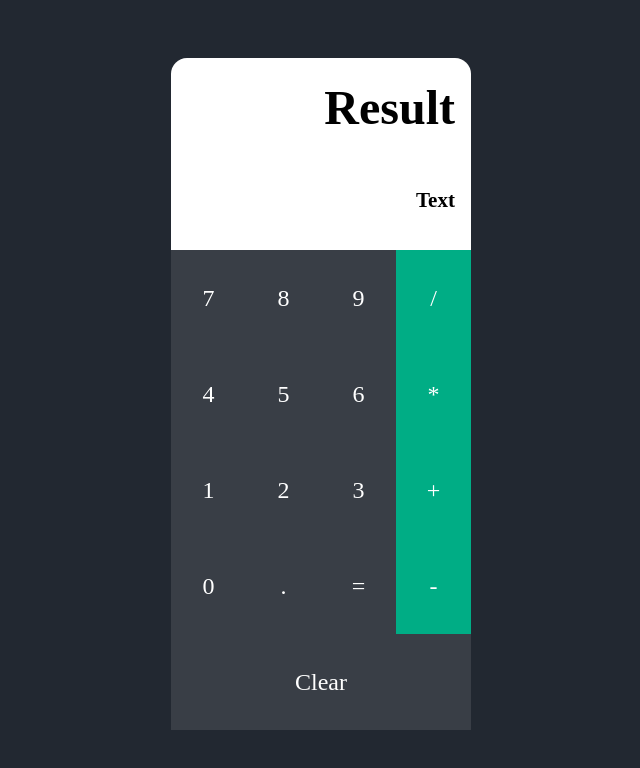
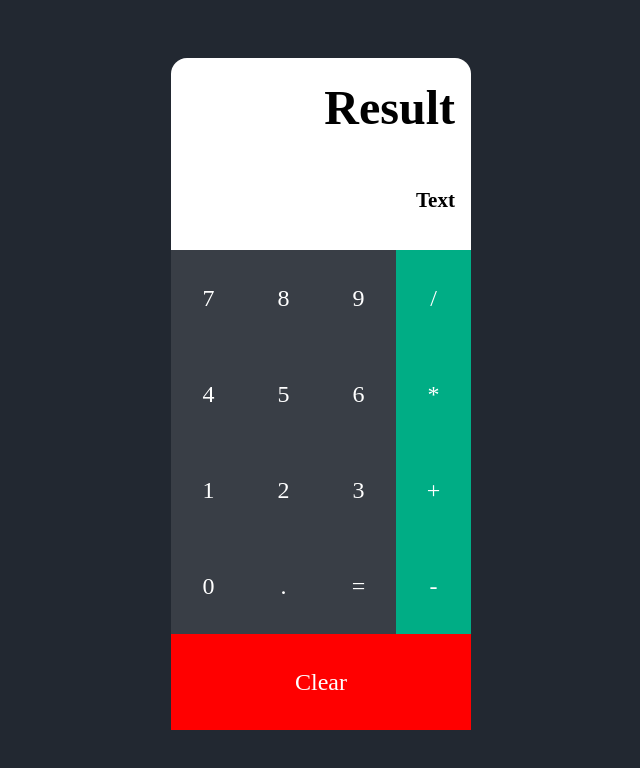
Before and after one commit to Soner-Ozciftci/React-Calculator-App, a React (Create React App) app: page / in a window 1280 px wide. Shown: the top 768 px of the page, without its empty margins (319-959 px from the left). Built offline with nearby package versions, Linux system fonts and the light colour scheme.

Commit message:
setResult

```diff
--- a/src/App.js
+++ b/src/App.js
@@ -32,7 +32,7 @@ function App() {
   <Button symbol="="/>
   <Button symbol="-"color="#00ad85"/>
   </div>
-  <Button symbol="Clear"/>
+  <Button symbol="Clear" color="red"/>
 </div>
     </div>
   );
```
